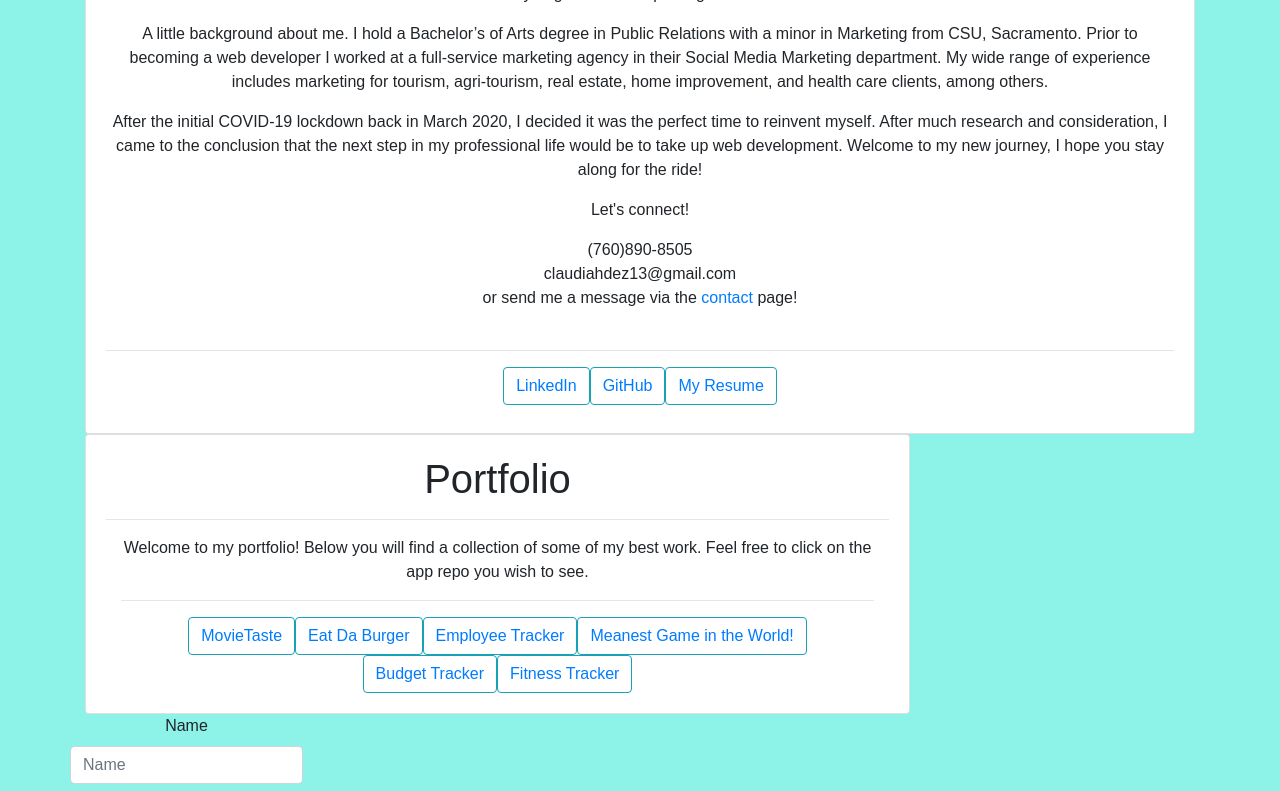
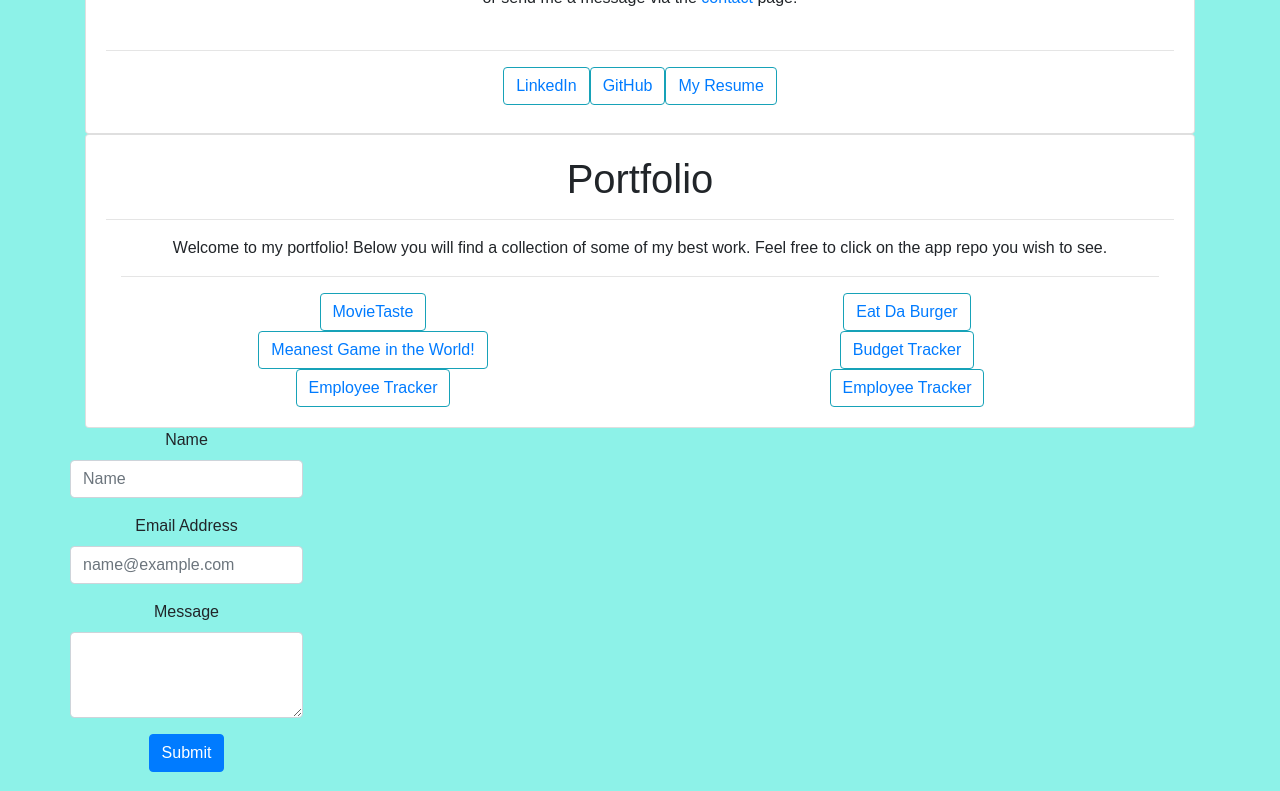
Before and after one commit to Claudialhc/react-portfolio, a React (Create React App) app: page / in a window 1280 px wide. Shown: the part 500-1291 px from the top of the page. Built offline with nearby package versions, Linux system fonts and the light colour scheme.

Commit message:
fixed portfolio button placement

```diff
--- a/src/components/AboutMe.js
+++ b/src/components/AboutMe.js
@@ -14,12 +14,12 @@ export default class AboutMe extends Component {
                   </h1>
                   <hr />
 
-                  <img
-                    src="./public/assets/headshotCompressed.png"
+                  {/* <img
+                    src="../public/headshotCompressed.png"
                     className="img-fluid"
                     alt="professional-headshot"
                     id="about-me-image"
-                  />
+                  /> */}
                   <p className="card-text">
                     Hi! My name is Claudia Hernandez. I am an experienced,
                     creative and detailed oriented marketer with a knack for
@@ -55,7 +55,7 @@ export default class AboutMe extends Component {
                     claudiahdez13@gmail.com
                     <br />
                     or send me a message via the {""}
-                     <a href="file:///Users/claudiahernandez/github/my-portfolio/contact.html">
+                     <a href="#contact-form">
                        contact {""}
                     </a>
                     page!
--- a/src/components/Portfolio.js
+++ b/src/components/Portfolio.js
@@ -6,16 +6,20 @@ export default class Portfolio extends Component {
       <main role="main" className="flex-shrink-0">
         <div className="container main">
           <div className="row">
-            <div className="col-md-9 col-sm-12">
+            <div className="col-md-12 col-sm-12">
               <div className="card">
                 <div className="card-body">
-                  <h1 className="card-title" id="portfolio">Portfolio</h1>
+                  <h1 className="card-title" id="portfolio">
+                    Portfolio
+                  </h1>
                   <hr />
                   <div className="container">
                     Welcome to my portfolio! Below you will find a collection of
-                    some of my best work. Feel free to click
-                    on the app repo you wish to see.
+                    some of my best work. Feel free to click on the app repo you
+                    wish to see.
                     <hr></hr>
+                    <div className="row">
+                      <div className="col-md-6 col-sm-12">
                         <button type="button" className="btn btn-outline-info">
                           <a
                             href="https://github.com/Claudialhc/MovieTaste"
@@ -25,6 +29,8 @@ export default class Portfolio extends Component {
                             MovieTaste
                           </a>
                         </button>
+                      </div>
+                      <div className="col-md-6 col-sm-12">
                         <button type="button" className="btn btn-outline-info">
                           <a
                             href="https://github.com/Claudialhc/eatDaBurgerApp"
@@ -34,6 +40,34 @@ export default class Portfolio extends Component {
                             Eat Da Burger
                           </a>
                         </button>
+                      </div>
+                    </div>
+                    <div className="row">
+                      <div className="col-md-6 col-sm-12">
+                        <button type="button" className="btn btn-outline-info">
+                          <a
+                            href="https://github.com/TechKoSpeaks/MeanGame"
+                            target="_blank"
+                            rel="noreferrer"
+                          >
+                            Meanest Game in the World!
+                          </a>
+                        </button>
+                      </div>
+                      <div className="col-md-6 col-sm-12">
+                        <button type="button" className="btn btn-outline-info">
+                          <a
+                            href="https://github.com/Claudialhc/budgetTracker"
+                            target="_blank"
+                            rel="noreferrer"
+                          >
+                            Budget Tracker
+                          </a>
+                        </button>
+                      </div>
+                    </div>
+                    <div className="row">
+                      <div className="col-md-6 col-sm-12">
                       <button type="button" className="btn btn-outline-info">
                       <a
                         href="https://github.com/Claudialhc/EmployeeTracker"
@@ -43,117 +77,24 @@ export default class Portfolio extends Component {
                         Employee Tracker
                       </a>
                     </button>
+                      </div>
+                      <div className="col-md-6 col-sm-12">
                       <button type="button" className="btn btn-outline-info">
                       <a
-                          href="https://github.com/TechKoSpeaks/MeanGame"
+                        href="https://github.com/Claudialhc/EmployeeTracker"
                         target="_blank"
                         rel="noreferrer"
                       >
-                          Meanest Game in the World!
+                        Employee Tracker
                       </a>
                     </button>
-                      <button type="button" className="btn btn-outline-info">
-                        <a
-                          href="https://github.com/Claudialhc/budgetTracker"
-                          target="_blank"
-                          rel="noreferrer"
-                        >
-                          Budget Tracker
-                        </a>
-                      </button>
-                      <button type="button" className="btn btn-outline-info">
-                        <a
-                          href="https://github.com/Claudialhc/fitnessTracker"
-                          target="_blank"
-                          rel="noreferrer"
-                        >
-                          Fitness Tracker
-                        </a>
-                      </button>
-
-                    {/* <div className="row">
-                      <div className="col-md-6 col-sm-12">
-                        <a href="movietaste.html">
-                          <img
-                            width="220"
-                            height="250"
-                            border="0"
-                            align="center"
-                            src="./assests/movietasteapp-logo.png"
-                            className="img-fluid"
-                            alt="movietaste-img"
-                            id="about-me-image"
-                          />
-                        </a>
-                      </div>
-                      <div className="col-md-6 col-sm-12">
-                        <a href="scheduler.html">
-                          <img
-                            width="220"
-                            height="250"
-                            border="0"
-                            align="center"
-                            src="./assests/workday-logo.png"
-                            className="img-fluid"
-                            alt="scheduler-img"
-                            id="about-me-image"
-                          />
-                        </a>
-                      </div>
-                    </div>
-                    <div className="row">
-                      <div className="col-md-6 col-sm-12">
-                        <a href="ogportfolio.html">
-                          <img
-                            width="220"
-                            height="250"
-                            border="0"
-                            align="center"
-                            src="./assests/ogportfolio-logo.png"
-                            className="img-fluid"
-                            alt="portfolio-img"
-                            id="about-me-image"
-                          />
-                        </a>
-                      </div>
-                      <div className="col-md-6 col-sm-12">
-                        <a href="eatDaBurger.html">
-                          <img
-                            src="./assests/eatDaBurger.png"
-                            className="img-fluid"
-                            alt="disco-img"
-                            id="about-me-image"
-                          />
-                        </a>
-                      </div>
-                    </div>
-                    <div className="row">
-                      <div className="col-md-6 col-sm-12">
-                        <a href="meanGame.html">
-                          <img
-                            src="./assests/meanGame.png"
-                            className="img-fluid"
-                            alt="peacock-img"
-                            id="about-me-image"
-                          />
-                        </a>
-                      </div> */}
-                      {/* <div className="col-md-6 col-sm-12">
-                        <a href="employeeTracker.html">
-                          <img
-                            src="./assests/employeeTrackerApp.png"
-                            className="img-fluid"
-                            alt="disco-img"
-                            id="about-me-image"
-                          />
-                        </a>
-                      </div> */}
                       </div>
                     </div>
                   </div>
                 </div>
               </div>
-          {/* </div> */}
+            </div>
+          </div>
         </div>
       </main>
     );
```
Also changed, not shown: public/headshotCompressed.png (renamed from public/assets/headshotCompressed.png). Lines whose indentation alone changed are shown as unchanged.
